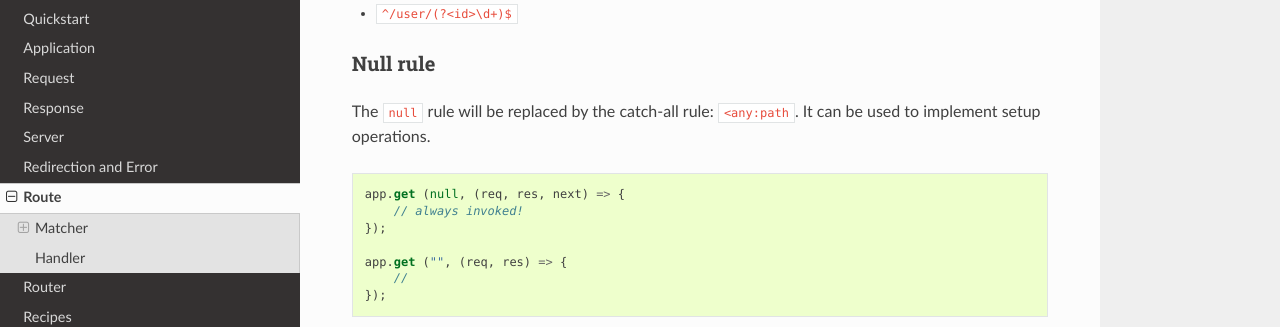
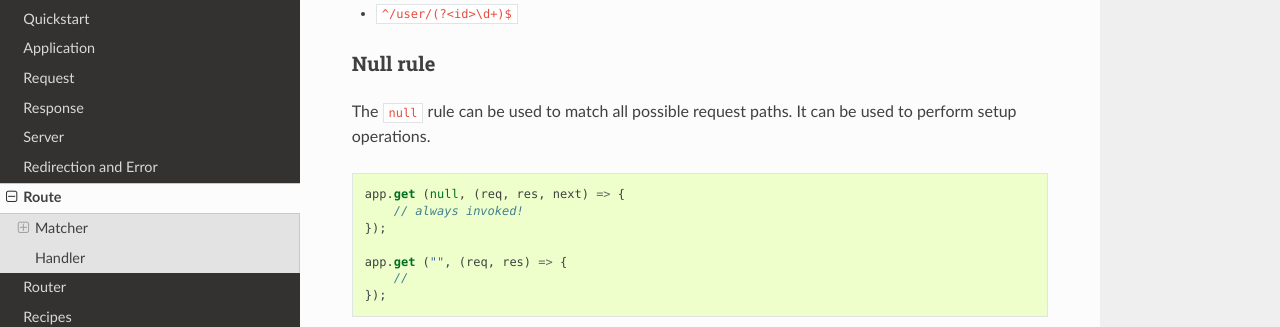
Before and after one commit to valum-framework/vsgi, a Sphinx documentation site: the page built from docs/route.rst, in a window 1280 px wide and 900 px high, scrolled down 1382 px. Shown: the part 156-483 px from the top of the window. Built offline with Sphinx 7.4.7 and the Read the Docs theme 2.0.0, drawn with Linux system fonts in a browser that asks for light colours; pages that are not in the unit, such as notebooks, are missing from menus.

Commit message:
Fixes #92 null rule matches empty path
The implementation was originally using the any type to build a rule
when the provided rule was null. However, it couldn't capture the empty
path due to the type definition.

This fix generates an appropriate regex piece for the null rule instead
of relying on the any type.

Adds a test to ensure that behiaviour and updates the documentation to
avoid reference to the any type.

```diff
--- a/docs/route.rst
+++ b/docs/route.rst
@@ -75,8 +75,8 @@
 Null rule
 ~~~~~~~~~
 
-The ``null`` rule will be replaced by the catch-all rule: ``<any:path``. It can
-be used to implement setup operations.
+The ``null`` rule can be used to match all possible request paths. It can be
+used to perform setup operations.
 
 .. code:: vala
 
```
Also changed, not shown: 3 other files.
